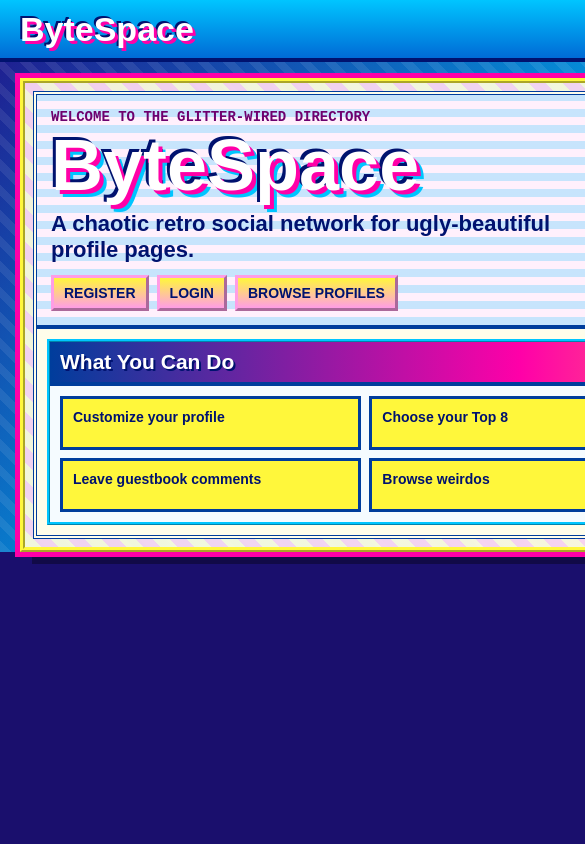
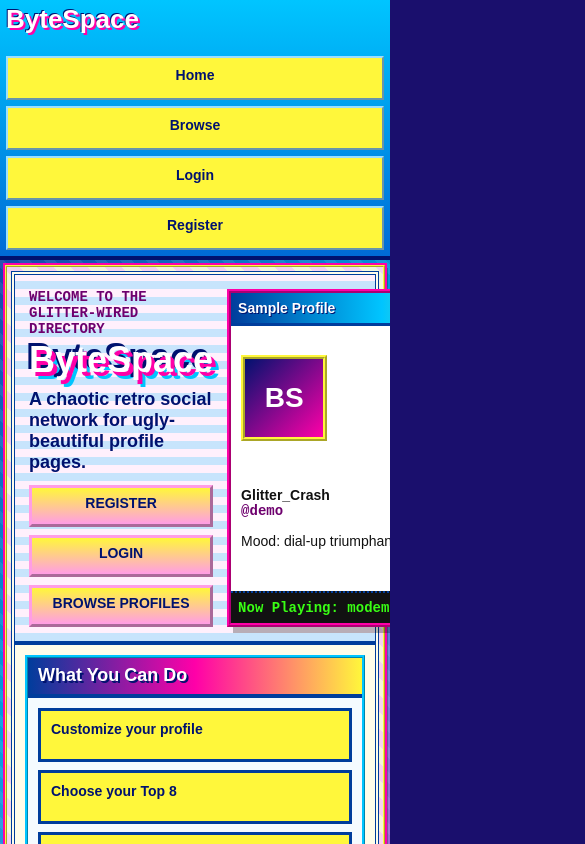
Before and after one commit to kcasko/bytespace, a React (Vite) app in the folder client/: page / in a window 390 px wide. Shown: the top 844 px of the page, 585 px wide, since content can reach past the window. Built offline with nearby package versions, Linux system fonts and the light colour scheme; no server answers.

Commit message:
Polish mobile layouts

```diff
--- a/client/src/styles/global.css
+++ b/client/src/styles/global.css
@@ -2201,3 +2201,414 @@ button {
   color: #00126f;
   font-weight: 900;
 }
+
+
+/* v3.1 mobile polish */
+@media (max-width: 768px) {
+  :root {
+    font-size: 15px;
+  }
+
+  html,
+  body {
+    width: 100%;
+    max-width: 100%;
+    overflow-x: hidden;
+  }
+
+  body {
+    min-width: 0;
+    background-attachment: scroll;
+  }
+
+  img,
+  iframe,
+  textarea,
+  input,
+  select,
+  button {
+    max-width: 100%;
+  }
+
+  a,
+  button,
+  .main-nav a,
+  .main-nav button,
+  .landing-actions a,
+  .dashboard-actions a,
+  .dashboard-quick-actions a,
+  .dashboard-section-link,
+  .notification-actions a,
+  .notification-actions button {
+    min-height: 42px;
+  }
+
+  input,
+  select,
+  textarea {
+    font-size: 16px;
+  }
+
+  .site-header__inner {
+    width: 100%;
+    height: auto;
+    min-height: 58px;
+    align-items: flex-start;
+    gap: 8px;
+    padding: 8px;
+    flex-direction: column;
+  }
+
+  .logo {
+    font-size: 30px;
+    line-height: 1;
+  }
+
+  .main-nav {
+    width: 100%;
+    display: grid;
+    grid-template-columns: repeat(2, minmax(0, 1fr));
+    gap: 6px;
+  }
+
+  .main-nav a,
+  .main-nav button {
+    width: 100%;
+    min-width: 0;
+    padding: 10px 8px;
+    font-size: 14px;
+    line-height: 1.1;
+    white-space: normal;
+    overflow-wrap: anywhere;
+  }
+
+  .notification-nav-badge {
+    top: -7px;
+    right: -4px;
+  }
+
+  .page-shell,
+  .auth-shell {
+    width: calc(100vw - 16px);
+    max-width: 100%;
+    margin: 8px auto 28px;
+    padding: 6px;
+    border-width: 3px;
+    box-shadow: 0 0 0 3px #ff00a8, 5px 5px 0 rgba(0, 0, 0, 0.28);
+  }
+
+  .layout-grid,
+  .dashboard-layout,
+  .bulletins-layout,
+  .editor-layout,
+  .landing-feature-grid,
+  .friends-grid,
+  .profile-preview-friends,
+  .dashboard-stat-grid {
+    grid-template-columns: 1fr;
+  }
+
+  .sidebar,
+  .profile-main,
+  .dashboard-layout,
+  .bulletins-layout,
+  .editor-layout {
+    gap: 8px;
+  }
+
+  .profile-photo {
+    height: auto;
+    max-height: 320px;
+    aspect-ratio: 1 / 1;
+  }
+
+  .identity {
+    align-items: flex-start;
+    flex-direction: column;
+    gap: 2px;
+  }
+
+  .identity strong {
+    font-size: 20px;
+  }
+
+  .profile-hero {
+    min-height: 0;
+    padding: 12px;
+  }
+
+  .profile-hero::after {
+    position: static;
+    display: inline-block;
+    margin-top: 10px;
+    transform: none;
+  }
+
+  .profile-hero h1 {
+    font-size: 30px;
+    overflow-wrap: anywhere;
+  }
+
+  .profile-hero p:last-child,
+  .profile-status-hero,
+  .profile-background-empty {
+    width: 100%;
+    max-width: 100%;
+    font-size: 15px;
+  }
+
+  .profile-stats-grid,
+  .contact-grid,
+  .theme-preset-grid,
+  .profile-preview-friends {
+    grid-template-columns: 1fr 1fr;
+  }
+
+  .friend-tile {
+    min-height: 0;
+  }
+
+  .comment-form__footer,
+  .bulletin-form__footer,
+  .bulletin-card header,
+  .profile-bulletin header,
+  .dashboard-feed-card header,
+  .notifications-header,
+  .notification-card header,
+  .admin-item,
+  .bulletins-list li {
+    align-items: stretch;
+    flex-direction: column;
+  }
+
+  .comment-form__footer button,
+  .bulletin-form button,
+  .bulletin-card__actions button,
+  .notifications-header button,
+  .admin-actions button,
+  .inline-form button,
+  .report-form button,
+  .settings-form button,
+  .block-user-form button {
+    width: 100%;
+  }
+
+  .comment-form textarea,
+  .bulletin-form textarea,
+  .report-form textarea,
+  .editor-panel textarea,
+  .admin-page textarea {
+    min-height: 110px;
+  }
+
+  .dashboard-welcome,
+  .dashboard-mini-card,
+  .sample-profile-card__body,
+  .profile-preview-identity {
+    grid-template-columns: 1fr;
+  }
+
+  .dashboard-avatar img,
+  .dashboard-avatar-fallback,
+  .profile-preview-avatar,
+  .profile-preview-avatar-placeholder {
+    width: 96px;
+    height: 96px;
+  }
+
+  .dashboard-actions,
+  .dashboard-quick-actions div,
+  .landing-actions,
+  .notification-actions,
+  .friend-manager-actions,
+  .top-editor-actions,
+  .admin-actions {
+    display: grid;
+    grid-template-columns: 1fr;
+  }
+
+  .dashboard-actions a,
+  .dashboard-quick-actions a,
+  .landing-actions a,
+  .notification-actions a,
+  .notification-actions button,
+  .friend-manager-actions button,
+  .top-editor-actions button {
+    width: 100%;
+  }
+
+  .editor-panel fieldset,
+  .profile-preview-panel,
+  .upload-section,
+  .friend-empty-note,
+  .editor-success,
+  .auth-error,
+  .auth-note,
+  .auth-switch {
+    margin-left: 8px;
+    margin-right: 8px;
+  }
+
+  .color-row {
+    grid-template-columns: 48px 1fr;
+  }
+
+  .inline-form {
+    display: grid;
+    grid-template-columns: 1fr;
+    align-items: stretch;
+  }
+
+  .inline-form input,
+  .inline-form select,
+  .inline-form label {
+    width: 100%;
+  }
+
+  .admin-item {
+    display: grid;
+    grid-template-columns: 1fr;
+    overflow-wrap: anywhere;
+  }
+
+  .admin-list,
+  .content-panel,
+  .settings-panel,
+  .bulletins-panel,
+  .notifications-panel,
+  .auth-panel,
+  .editor-panel,
+  .retro-box {
+    min-width: 0;
+  }
+
+  .profile-badges {
+    gap: 6px;
+  }
+
+  .profile-badges span,
+  .status-pill,
+  .notification-unread-dot {
+    font-size: 12px;
+  }
+
+  .now-playing-widget {
+    align-items: start;
+  }
+
+  .youtube-preview-frame,
+  .youtube-preview-frame--small {
+    width: 100%;
+    max-width: 100%;
+  }
+
+  .landing-hero h1 {
+    font-size: 46px;
+  }
+
+  .landing-tagline {
+    font-size: 18px;
+  }
+
+  .retro-state {
+    padding: 14px;
+    font-size: 18px;
+  }
+}
+
+@media (max-width: 480px) {
+  :root {
+    font-size: 14px;
+  }
+
+  .site-header__inner {
+    padding: 6px;
+  }
+
+  .logo {
+    font-size: 26px;
+    text-shadow: 2px 2px 0 #ff00a8, -1px -1px 0 #00126f;
+  }
+
+  .main-nav {
+    grid-template-columns: 1fr;
+  }
+
+  .main-nav a,
+  .main-nav button {
+    min-height: 44px;
+  }
+
+  .page-shell,
+  .auth-shell {
+    width: calc(100vw - 10px);
+    margin-top: 5px;
+    padding: 4px;
+    border-width: 2px;
+    box-shadow: 0 0 0 2px #ff00a8, 3px 3px 0 rgba(0, 0, 0, 0.25);
+  }
+
+  .retro-box h2,
+  .landing-feature-box h2,
+  .dashboard-panel h1,
+  .dashboard-section h2,
+  .settings-panel h1,
+  .settings-section h2,
+  .bulletins-panel h1,
+  .bulletins-section h2,
+  .editor-panel h1,
+  .editor-panel h2,
+  .auth-panel h1 {
+    font-size: 18px;
+    line-height: 1.1;
+  }
+
+  .profile-hero h1 {
+    font-size: 25px;
+    text-shadow: 1px 1px 0 #fff, 2px 2px 0 #ff00a8;
+  }
+
+  .landing-hero h1 {
+    font-size: 36px;
+  }
+
+  .profile-stats-grid,
+  .contact-grid,
+  .theme-preset-grid,
+  .profile-preview-friends,
+  .dashboard-stat-grid {
+    grid-template-columns: 1fr;
+  }
+
+  .dashboard-avatar img,
+  .dashboard-avatar-fallback,
+  .profile-preview-avatar,
+  .profile-preview-avatar-placeholder {
+    width: 84px;
+    height: 84px;
+  }
+
+  .editor-panel fieldset,
+  .profile-preview-panel,
+  .upload-section {
+    margin: 6px;
+    padding: 7px;
+  }
+
+  .status-strip {
+    font-size: 12px;
+  }
+
+  .notification-card,
+  .admin-item,
+  .bulletin-card,
+  .profile-bulletin,
+  .dashboard-feed-card {
+    padding: 8px;
+  }
+
+  .notification-nav-badge {
+    top: 4px;
+    right: 6px;
+  }
+}
--- a/package.json
+++ b/package.json
@@ -1,6 +1,6 @@
 {
   "name": "bytespace",
-  "version": "3.0.0",
+  "version": "3.1.0",
   "private": true,
   "scripts": {
     "dev": "npm run dev:server",
```
Also changed, not shown: 2 other files (tests, documents, lock files or other folders).
